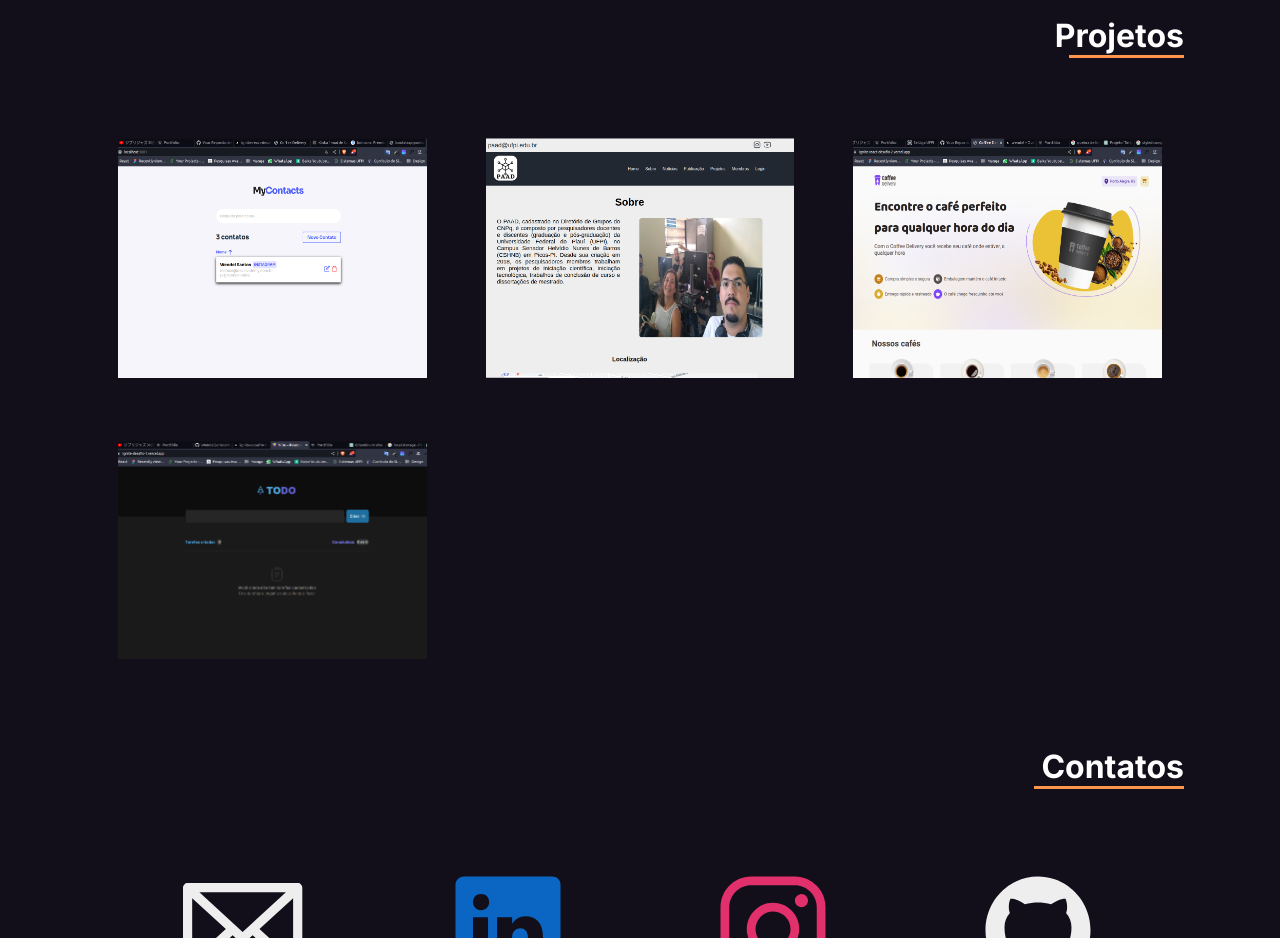
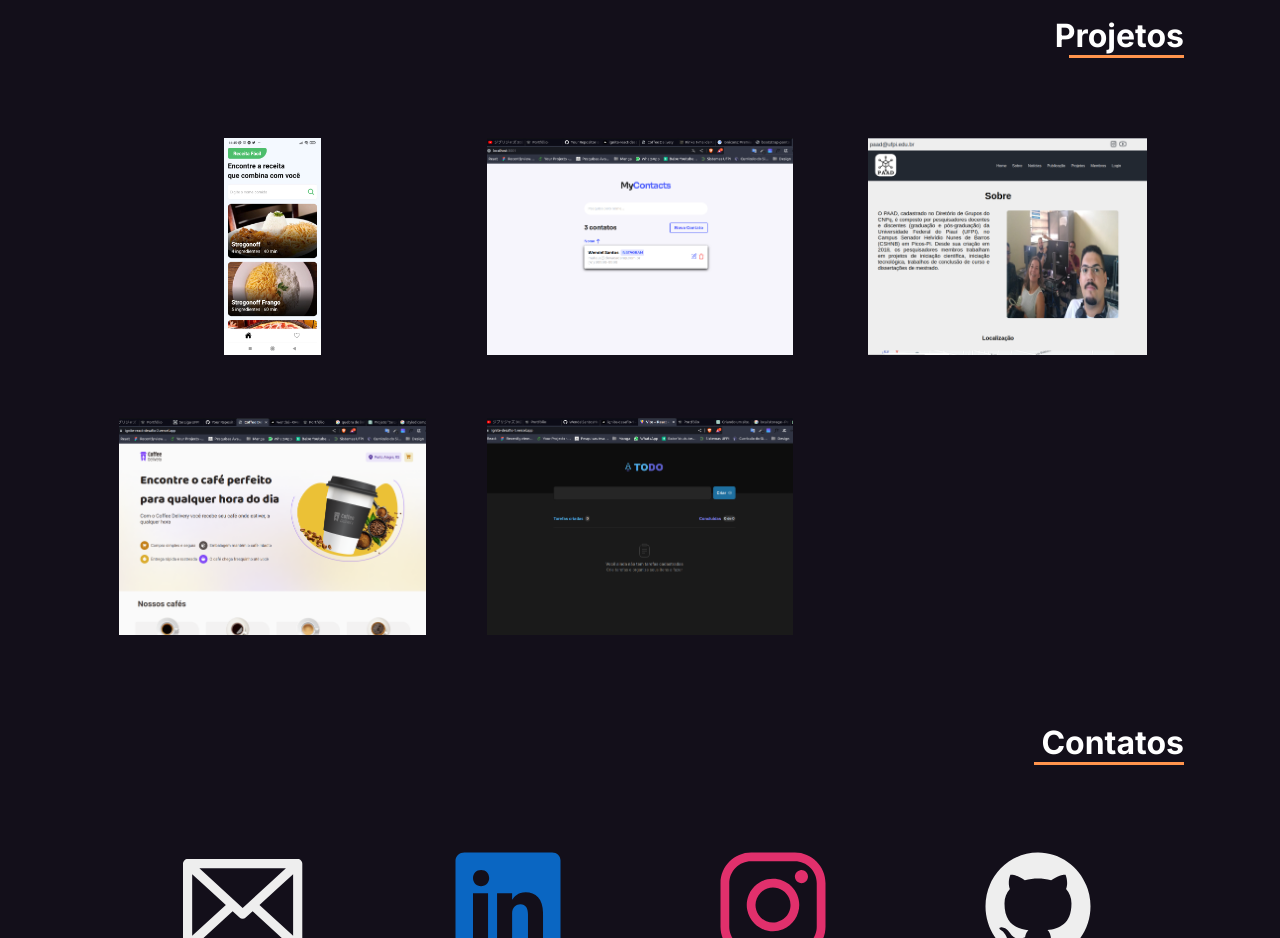
Before and after one commit to WendelSantosNunes/Portfolio, a React (Create React App) app: page / in a window 1280 px wide. Shown: the part 3180-4118 px from the top of the page. Built offline with nearby package versions, Linux system fonts and the light colour scheme.

Commit message:
Add project

```diff
--- a/src/components/Modal/index.js
+++ b/src/components/Modal/index.js
@@ -20,7 +20,7 @@ export function Modal({
         />
         <div>
           <div className="imagensAndLinks">
-            <img src={course.image} alt={course.title} />
+            <img src={course.image} alt={course.title} className={course.mobile} />
             {
               course.info && (
               <div className="links">
--- a/src/components/Modal/styles.js
+++ b/src/components/Modal/styles.js
@@ -61,13 +61,17 @@ export const Container = styled.div`
 
       &.imagensAndLinks {
         margin: 42px 0 0 30px;
+        /* text-align: center; */
         max-width: 524px;
 
         img {
-        width: 100%;
           max-width: 524px;
           height: 100%;
           max-height: 360px;
+        }
+
+        img.false{
+          width: 100%;
         }
 
         .links{
--- a/src/components/Projects/index.js
+++ b/src/components/Projects/index.js
@@ -3,16 +3,28 @@ import { Container } from './styles';
 import { Modal } from '../Modal';
 
 import paad from '../../assets/images/PAAD.png';
-// import seLigaUpfi from '../../assets/images/seLigaUfpi.png';
 import myContacts from '../../assets/images/myContacts.png';
 import coffe from '../../assets/images/coffe.png';
 import todoList from '../../assets/images/todoList.png';
+import receita from '../../assets/images/img1.jpeg';
 
 export function Projects() {
   const [projectIsVisible, SetprojectIsVisible] = useState(false);
   const [project, SetProject] = useState({});
 
   const projectList = [
+    {
+      title: 'ReceitaApp',
+      image: receita,
+      date: '25 de Abril de 2023',
+      text: 'Em andamento',
+      info: {
+        linkproject: 'https://github.com/WendelSantosNunes/Receitas_Mobile',
+        // linkWebSite: 'https://wendelnunes.pythonanywhere.com/',
+        // linkPost: 'http',
+      },
+      mobile: 'active',
+    },
     {
       title: 'MyContacts',
       image: myContacts,
@@ -23,6 +35,7 @@ export function Projects() {
         // linkWebSite: 'https://wendelnunes.pythonanywhere.com/',
         // linkPost: 'http',
       },
+      mobile: 'false',
     },
     {
       title: 'Pesquisas Avançadas em Análise de Dados (PAAD)',
@@ -37,26 +50,8 @@ export function Projects() {
         linkproject: 'https://github.com/WendelSantosNunes/PaadUfpi',
         linkWebSite: 'https://paad-ufpi-front.vercel.app/',
       },
+      mobile: 'false',
     },
-    // {
-    //   title: 'Se Liga Ufpi',
-    //   image: seLigaUpfi,
-    //   date: '29 de março de 2023',
-    //   text: (
-    //     <>
-    //       Em andamento!
-    //       Este projeto foi desenvolvido durante a disciplina de Programação para Web II com meus colegas Eva e Josean.
-    //       {' '}
-    //       <br />
-    //       Trata-se de um local de conexão para todos que fazem parte do Campus Senador Helvídio Nunes de Barros (CSHNB). Após a pandemia de COVID-19 e o retorno das aulas presenciais, havia uma certa distância entre a comunidade acadêmica do CSHNB . O Se Lig@ UFPI foi criado para quebrar o gelo e aproximar as pessoas.
-    //     </>
-    //   ),
-    //   info: {
-    //     linkproject: 'https://github.com/WendelSantosNunes/SeLig-UFPI',
-    //     linkWebSite: 'https://wendelnunes.pythonanywhere.com/',
-    //     // linkPost: 'http',
-    //   },
-    // },
     {
       title: 'Coffee Delivery',
       image: coffe,
@@ -70,6 +65,7 @@ export function Projects() {
         linkproject: 'https://github.com/WendelSantosNunes/Ignite-react-desafio-2',
         linkWebSite: 'https://ignite-react-desafio-2.vercel.app/',
       },
+      mobile: 'false',
     },
     {
       title: 'To-Do List',
@@ -84,6 +80,7 @@ export function Projects() {
         linkproject: 'https://github.com/WendelSantosNunes/Ignite-desafio-1',
         linkWebSite: 'https://ignite-desafio-1.vercel.app/',
       },
+      mobile: 'false',
     },
   ];
 
@@ -110,7 +107,7 @@ export function Projects() {
             projectList.map((item, index) => (
               <div key={item.title}>
                 <div>
-                  <img src={item.image} alt="Paad UFPI" />
+                  <img src={item.image} alt="Paad UFPI" className={item.mobile} />
 
                 </div>
                 <div className="description">
--- a/src/components/Projects/styles.js
+++ b/src/components/Projects/styles.js
@@ -56,7 +56,7 @@ export const Container = styled.section`
         img{
           width: 100%;
           max-width: 19.275625rem;
-          /* height: 217px; */
+          height: 217px;
         }
 
         .description {
```
Also changed, not shown: src/assets/images/img1.jpeg (added). Lines whose indentation alone changed are shown as unchanged.
